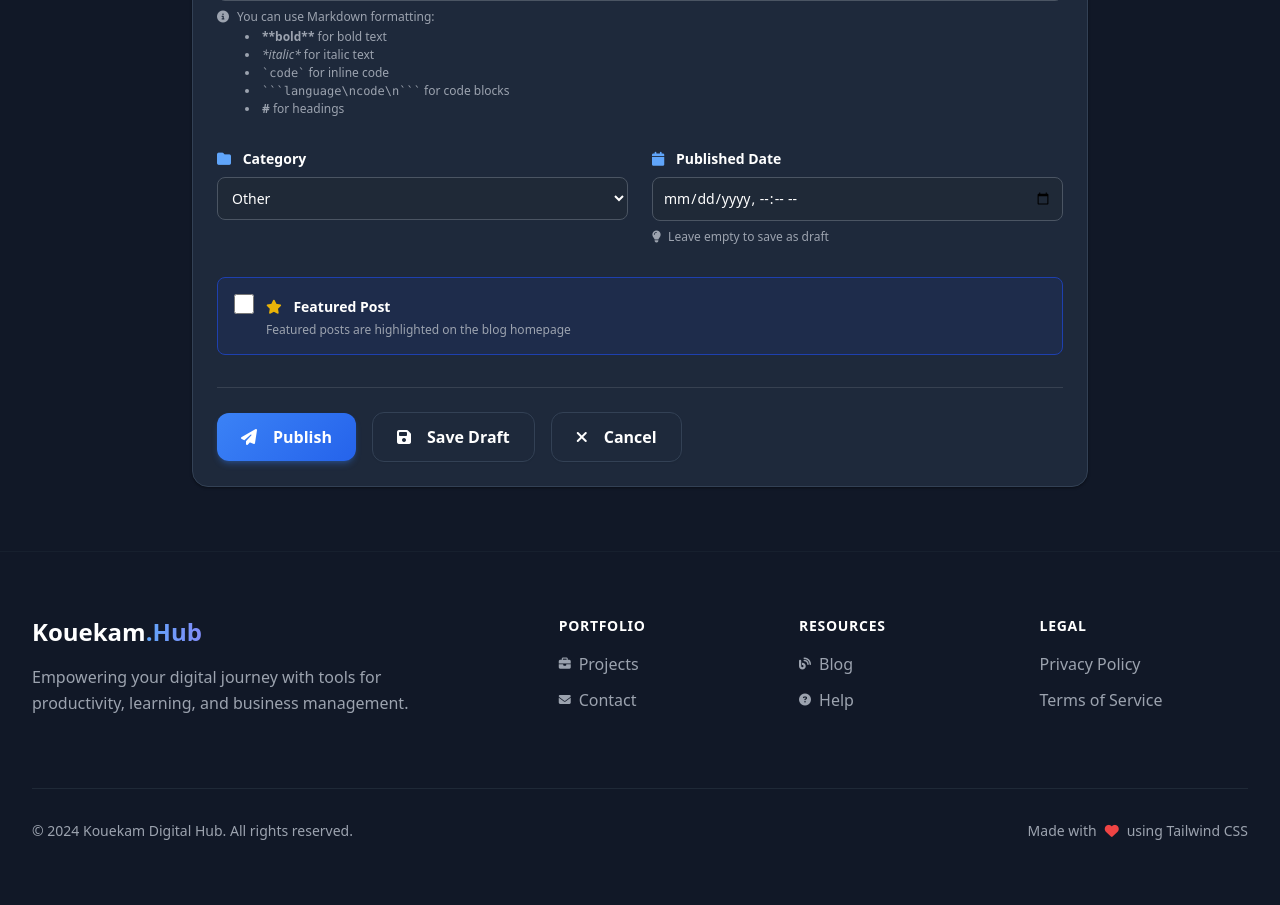
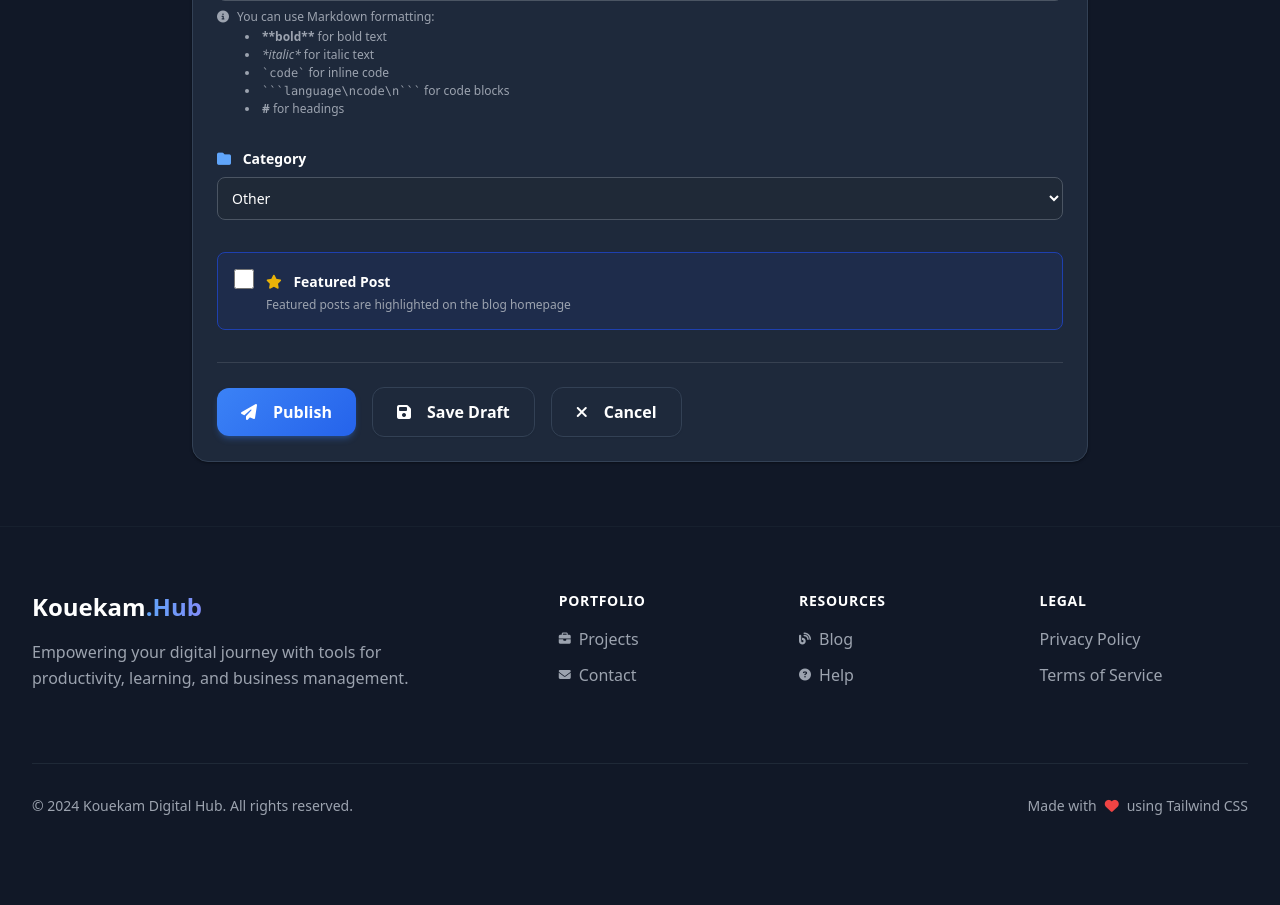
Before and after one commit to kouekamluc/kouekam-portfolio, a Django app: page /blog/post/create/ in a window 1280 px wide. Shown: the part 1171-2076 px from the top of the page. After the commit the page ends 1986 px from the top, so only its background shows below. Run offline with Django 5.2, Linux system fonts and the light colour scheme; the visitor is signed in with stand-in values (Sample User, id 1); data comes from the database, SQL or seed files in the repository; data that the repository does not hold is empty; some libraries are stand-ins or nearby versions.

Commit message:
Fix blog post publishing issue - prevent 500 errors and logout
- Removed published_date from form fields to prevent conflicts
- Added slug collision handling in BlogPost model save method
- Added comprehensive error handling with try-except blocks in blog_create and blog_update views
- Added user-friendly error messages and logging
- Removed published_date field from blog form template
- Fixed issue where publishing posts caused 500 errors and logged users out

```diff
--- a/blog/forms.py
+++ b/blog/forms.py
@@ -5,7 +5,7 @@ from .models import BlogPost, CodeSnippet, Tutorial
 class BlogPostForm(forms.ModelForm):
     class Meta:
         model = BlogPost
-        fields = ['title', 'content', 'image', 'category', 'featured', 'published_date']
+        fields = ['title', 'content', 'image', 'category', 'featured']
         widgets = {
             'title': forms.TextInput(attrs={
                 'class': 'block w-full rounded-lg border border-gray-300 bg-gray-50 dark:bg-gray-800 dark:border-gray-600 p-2.5 text-sm text-gray-900 dark:text-white focus:border-blue-500 focus:ring-blue-500 dark:focus:border-blue-500'
@@ -23,10 +23,6 @@ class BlogPostForm(forms.ModelForm):
             }),
             'featured': forms.CheckboxInput(attrs={
                 'class': 'w-5 h-5 text-blue-600 bg-gray-100 border-gray-300 rounded focus:ring-blue-500 dark:focus:ring-blue-600 dark:ring-offset-gray-800 focus:ring-2 dark:bg-gray-700 dark:border-gray-600 cursor-pointer'
-            }),
-            'published_date': forms.DateTimeInput(attrs={
-                'class': 'block w-full rounded-lg border border-gray-300 bg-gray-50 dark:bg-gray-800 dark:border-gray-600 p-2.5 text-sm text-gray-900 dark:text-white focus:border-blue-500 focus:ring-blue-500 dark:focus:border-blue-500',
-                'type': 'datetime-local'
             }),
         }
 
--- a/blog/models.py
+++ b/blog/models.py
@@ -30,9 +30,20 @@ class BlogPost(models.Model):
     class Meta:
         ordering = ['-published_date', '-created_at']
 
+    def get_ordering_value(self):
+        """Helper to get ordering value for posts with NULL published_date"""
+        return self.published_date or self.created_at
+
     def save(self, *args, **kwargs):
         if not self.slug:
-            self.slug = slugify(self.title)
+            base_slug = slugify(self.title)
+            slug = base_slug
+            counter = 1
+            # Handle slug collisions
+            while BlogPost.objects.filter(slug=slug).exclude(pk=self.pk if self.pk else None).exists():
+                slug = f"{base_slug}-{counter}"
+                counter += 1
+            self.slug = slug
         super().save(*args, **kwargs)
 
     def __str__(self):
--- a/blog/views.py
+++ b/blog/views.py
@@ -52,34 +52,41 @@ def blog_create(request):
     if request.method == 'POST':
         form = BlogPostForm(request.POST, request.FILES)
         if form.is_valid():
-            post = form.save(commit=False)
-            post.author = request.user
-            if request.POST.get('publish'):
-                post.published_date = timezone.now()
-            post.save()
+            try:
+                post = form.save(commit=False)
+                post.author = request.user
+                if request.POST.get('publish'):
+                    post.published_date = timezone.now()
+                post.save()
 
-            if post.published_date:
-                messages.success(request, 'Blog post published!')
-            else:
-                messages.success(request, 'Blog post saved as draft!')
+                if post.published_date:
+                    messages.success(request, 'Blog post published!')
+                else:
+                    messages.success(request, 'Blog post saved as draft!')
 
-            # Handle code snippets separately if needed
-            snippet_titles = request.POST.getlist('snippet_title')
-            snippet_languages = request.POST.getlist('snippet_language')
-            snippet_codes = request.POST.getlist('snippet_code')
-            snippet_descriptions = request.POST.getlist('snippet_description')
+                # Handle code snippets separately if needed
+                snippet_titles = request.POST.getlist('snippet_title')
+                snippet_languages = request.POST.getlist('snippet_language')
+                snippet_codes = request.POST.getlist('snippet_code')
+                snippet_descriptions = request.POST.getlist('snippet_description')
 
-            for title, language, code, description in zip(snippet_titles, snippet_languages, snippet_codes, snippet_descriptions):
-                if title and code:
-                    CodeSnippet.objects.create(
-                        blog_post=post,
-                        title=title,
-                        language=language or 'python',
-                        code=code,
-                        description=description or '',
-                    )
+                for title, language, code, description in zip(snippet_titles, snippet_languages, snippet_codes, snippet_descriptions):
+                    if title and code:
+                        CodeSnippet.objects.create(
+                            blog_post=post,
+                            title=title,
+                            language=language or 'python',
+                            code=code,
+                            description=description or '',
+                        )
 
-            return redirect('blog_detail', slug=post.slug)
+                return redirect('blog_detail', slug=post.slug)
+            except Exception as e:
+                messages.error(request, f'An error occurred while saving the post: {str(e)}')
+                # Log the error for debugging
+                import logging
+                logger = logging.getLogger(__name__)
+                logger.error(f'Error creating blog post: {str(e)}', exc_info=True)
     else:
         form = BlogPostForm()
     return render(request, 'blog/blog_form.html', {'form': form, 'form_type': 'Create'})
@@ -91,30 +98,37 @@ def blog_update(request, slug):
     if request.method == 'POST':
         form = BlogPostForm(request.POST, request.FILES, instance=post)
         if form.is_valid():
-            post = form.save(commit=False)
-            if request.POST.get('publish') and not post.published_date:
-                post.published_date = timezone.now()
-            post.save()
+            try:
+                post = form.save(commit=False)
+                if request.POST.get('publish') and not post.published_date:
+                    post.published_date = timezone.now()
+                post.save()
 
-            # Update code snippets (simplified - delete and recreate)
-            post.code_snippets.all().delete()
-            snippet_titles = request.POST.getlist('snippet_title')
-            snippet_languages = request.POST.getlist('snippet_language')
-            snippet_codes = request.POST.getlist('snippet_code')
-            snippet_descriptions = request.POST.getlist('snippet_description')
+                # Update code snippets (simplified - delete and recreate)
+                post.code_snippets.all().delete()
+                snippet_titles = request.POST.getlist('snippet_title')
+                snippet_languages = request.POST.getlist('snippet_language')
+                snippet_codes = request.POST.getlist('snippet_code')
+                snippet_descriptions = request.POST.getlist('snippet_description')
 
-            for title, language, code, description in zip(snippet_titles, snippet_languages, snippet_codes, snippet_descriptions):
-                if title and code:
-                    CodeSnippet.objects.create(
-                        blog_post=post,
-                        title=title,
-                        language=language or 'python',
-                        code=code,
-                        description=description or '',
-                    )
+                for title, language, code, description in zip(snippet_titles, snippet_languages, snippet_codes, snippet_descriptions):
+                    if title and code:
+                        CodeSnippet.objects.create(
+                            blog_post=post,
+                            title=title,
+                            language=language or 'python',
+                            code=code,
+                            description=description or '',
+                        )
 
-            messages.success(request, 'Blog post updated!')
-            return redirect('blog_detail', slug=post.slug)
+                messages.success(request, 'Blog post updated!')
+                return redirect('blog_detail', slug=post.slug)
+            except Exception as e:
+                messages.error(request, f'An error occurred while updating the post: {str(e)}')
+                # Log the error for debugging
+                import logging
+                logger = logging.getLogger(__name__)
+                logger.error(f'Error updating blog post: {str(e)}', exc_info=True)
     else:
         form = BlogPostForm(instance=post)
 
--- a/templates/blog/blog_form.html
+++ b/templates/blog/blog_form.html
@@ -114,8 +114,7 @@
                         </div>
                     </div>
 
-                    <!-- Category and Published Date -->
-                    <div class="grid grid-cols-1 md:grid-cols-2 gap-6">
+                    <!-- Category -->
                     <div>
                         <label for="{{ form.category.id_for_label }}" class="block mb-2 text-sm font-semibold text-gray-900 dark:text-white">
                             <i class="fas fa-folder mr-2 text-blue-600 dark:text-blue-400"></i>
@@ -127,24 +126,6 @@
                                 <i class="fas fa-exclamation-circle mr-1"></i>{{ form.category.errors.0 }}
                             </p>
                         {% endif %}
-                        </div>
-
-                        <div>
-                            <label for="{{ form.published_date.id_for_label }}" class="block mb-2 text-sm font-semibold text-gray-900 dark:text-white">
-                                <i class="fas fa-calendar mr-2 text-blue-600 dark:text-blue-400"></i>
-                                Published Date
-                            </label>
-                            {{ form.published_date }}
-                            {% if form.published_date.errors %}
-                                <p class="mt-2 text-sm text-red-600 dark:text-red-400 flex items-center">
-                                    <i class="fas fa-exclamation-circle mr-1"></i>{{ form.published_date.errors.0 }}
-                                </p>
-                            {% endif %}
-                            <p class="mt-2 text-xs text-gray-500 dark:text-gray-400">
-                                <i class="fas fa-lightbulb mr-1"></i>
-                                Leave empty to save as draft
-                            </p>
-                        </div>
                     </div>
 
                     <!-- Featured Checkbox -->
```
Lines whose indentation alone changed are shown as unchanged.
